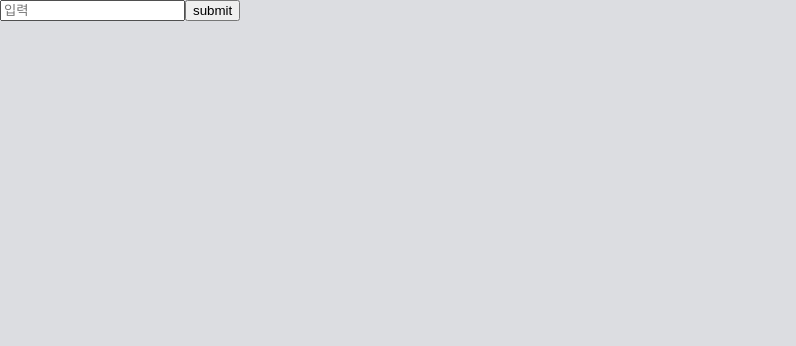
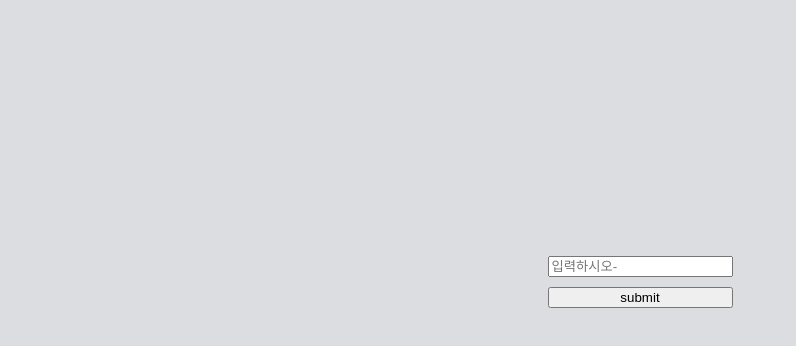
Before and after one commit to wannabeing/react-master, a React (Create React App) app: page / in a window 1280 px wide. Shown: the top 346 px of the page, without its empty margins (0-796 px from the left). Built offline with nearby package versions, Linux system fonts and the light colour scheme; a web font is replaced by a local one.

Commit message:
6.10까지 & react-hook-form 공부

```diff
--- a/src/routes/todos/TodoList.tsx
+++ b/src/routes/todos/TodoList.tsx
@@ -1,13 +1,95 @@
-import { useState } from "react";
 import { useForm } from "react-hook-form";
+import styled from "styled-components";
+
+const Wrapper = styled.div`
+  display: flex;
+  justify-content: center;
+  align-items: center;
+  margin-top: 20%;
+`;
+
+const Form = styled.form`
+  display: flex;
+  flex-direction: column;
+`;
+
+const ErrorMessage = styled.span`
+  font-size: 10px;
+  color: red;
+  margin: 5px 0;
+`;
+
+interface IForm {
+  todo: string;
+}
 
 export function TodoList() {
-  const { register, watch } = useForm();
+  const {
+    register,
+    handleSubmit,
+    setError,
+    setValue,
+    formState: { errors },
+  } = useForm<IForm>();
+
+  const onValid = (data: IForm) => {
+    if (data.todo === "password") {
+      setError(
+        "todo",
+        {
+          message: "submit하고 나서는 검사 안함",
+        },
+        {
+          shouldFocus: true,
+        }
+      );
+    }
+    setValue("todo", "");
+  };
+
+  const todoValidate1 = (value: string) => {
+    if (value === "ttttt") {
+      return "한번 틀리면 계속 검사함";
+    }
+  };
+  const todoValidate2 = (value: string) => {
+    if (value === "yyyyy") {
+      return "한번 틀리면 계속 검사함2";
+    }
+  };
+  const todoValidate3 = async (value: string) => {
+    if (value === "server") {
+      return "async await으로도 받을 수 있습니다";
+    }
+  };
+
+  const onInvalid = (data: any) => {
+    console.log(data);
+  };
 
   return (
-    <form>
-      <input {...register("todo")} type="text" placeholder="입력" />
-      <button>submit</button>
-    </form>
+    <Wrapper>
+      <Form onSubmit={handleSubmit(onValid, onInvalid)}>
+        <input
+          {...register("todo", {
+            required: "값을 입력해주세요",
+            minLength: { message: "5자 이상입니다.", value: 5 },
+            pattern: {
+              value: /^[^\d]+$/,
+              message: "숫자는 들어가면 안됩니다.",
+            },
+            validate: {
+              todoValidate1: todoValidate1,
+              todoValidate2: todoValidate2,
+              todoValidate3: todoValidate3,
+            },
+          })}
+          type="text"
+          placeholder="입력하시오-"
+        />
+        <ErrorMessage>{errors?.todo?.message as string}</ErrorMessage>
+        <button>submit</button>
+      </Form>
+    </Wrapper>
   );
 }
```
